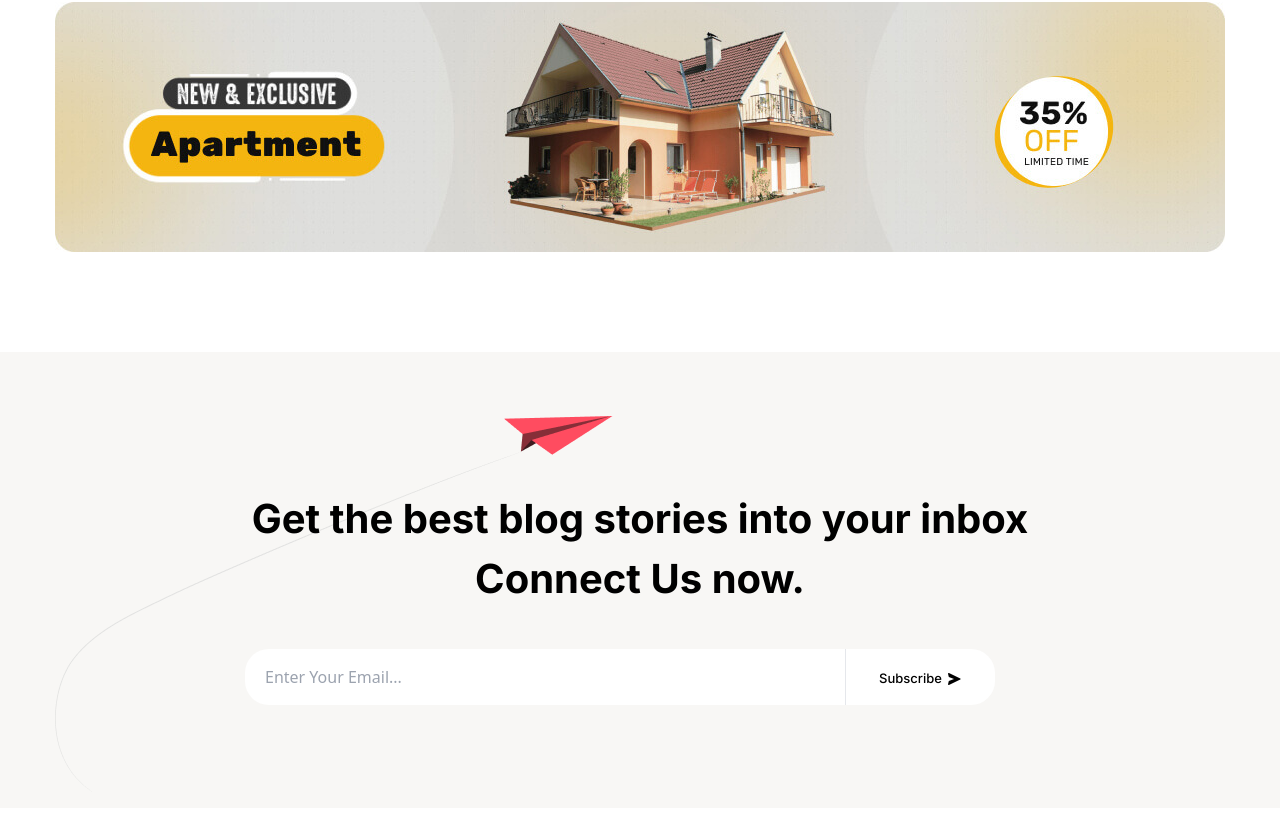
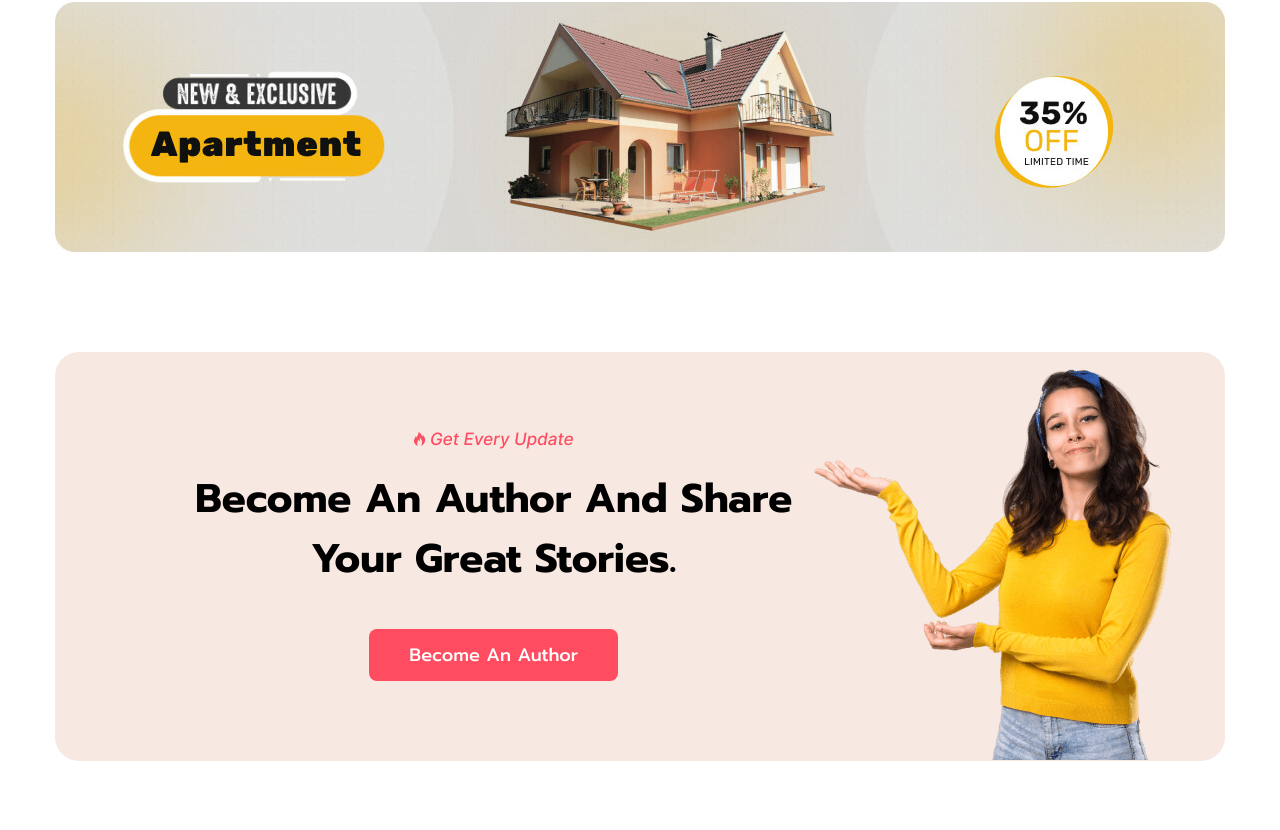
Before and after one commit to shoriful-dev/BlogXton, a React (Vite) app: page / in a window 1280 px wide. Shown: the part 1960-2790 px from the top of the page. Built offline with nearby package versions, Linux system fonts and the light colour scheme.

Commit message:
Update Part is completed

```diff
--- /dev/null
+++ b/src/layouts/UpdatePart.tsx
@@ -0,0 +1,39 @@
+import React from 'react';
+import Container from '../components/Container';
+import Image from '../components/Image';
+import UpdateImage from '../assets/update.png';
+import ManImage from '../assets/ManImage.png';
+
+const UpdatePart: React.FC = () => {
+  return (
+    <>
+      <Container>
+        <div className="bg-[#F7E8E1] py-20 relative mb-[100px] rounded-3xl">
+          <div className="w-[75%]">
+            <div className="flex justify-center">
+              <Image src={UpdateImage} />
+            </div>
+            <div className="flex justify-center pt-5">
+              <h3 className="w-[608px] font-Prompt font-bold text-[40px] text-center">
+                Become An Author And Share Your Great Stories.
+              </h3>
+            </div>
+            <div className="flex justify-center mt-10">
+              <button className="relative text-lg font-medium font-Prompt py-3 px-10 bg-red-500 text-white bg-red rounded-lg overflow-hidden group">
+                <span className="relative z-10 transition-colors duration-500">
+                  Become An Author
+                </span>
+                <div className="absolute inset-0 bg-black transform scale-x-0 origin-right transition-transform duration-500 ease-in-out group-hover:scale-x-100"></div>
+              </button>
+            </div>
+          </div>
+          <div className="absolute top-[6px] right-5">
+            <Image src={ManImage}/>
+          </div>
+        </div>
+      </Container>
+    </>
+  );
+};
+
+export default UpdatePart;
--- a/src/pages/Home.tsx
+++ b/src/pages/Home.tsx
@@ -2,7 +2,7 @@ import Banner from "../layouts/Banner";
 import EntireTopic from "../layouts/EntireTopic";
 import LatestArticle from "../layouts/LatestArticle";
 import Offer from "../layouts/Offer";
-
+import UpdatePart from "../layouts/UpdatePart";
 
 
 const Home = () => {
@@ -12,6 +12,7 @@ const Home = () => {
     <EntireTopic />
     <LatestArticle />
     <Offer />
+    <UpdatePart />
     </>
   )
 }
```
Also changed, not shown: src/assets/ManImage.png (renamed from src/assets/banner1 (2).png), src/assets/update.png (added).
